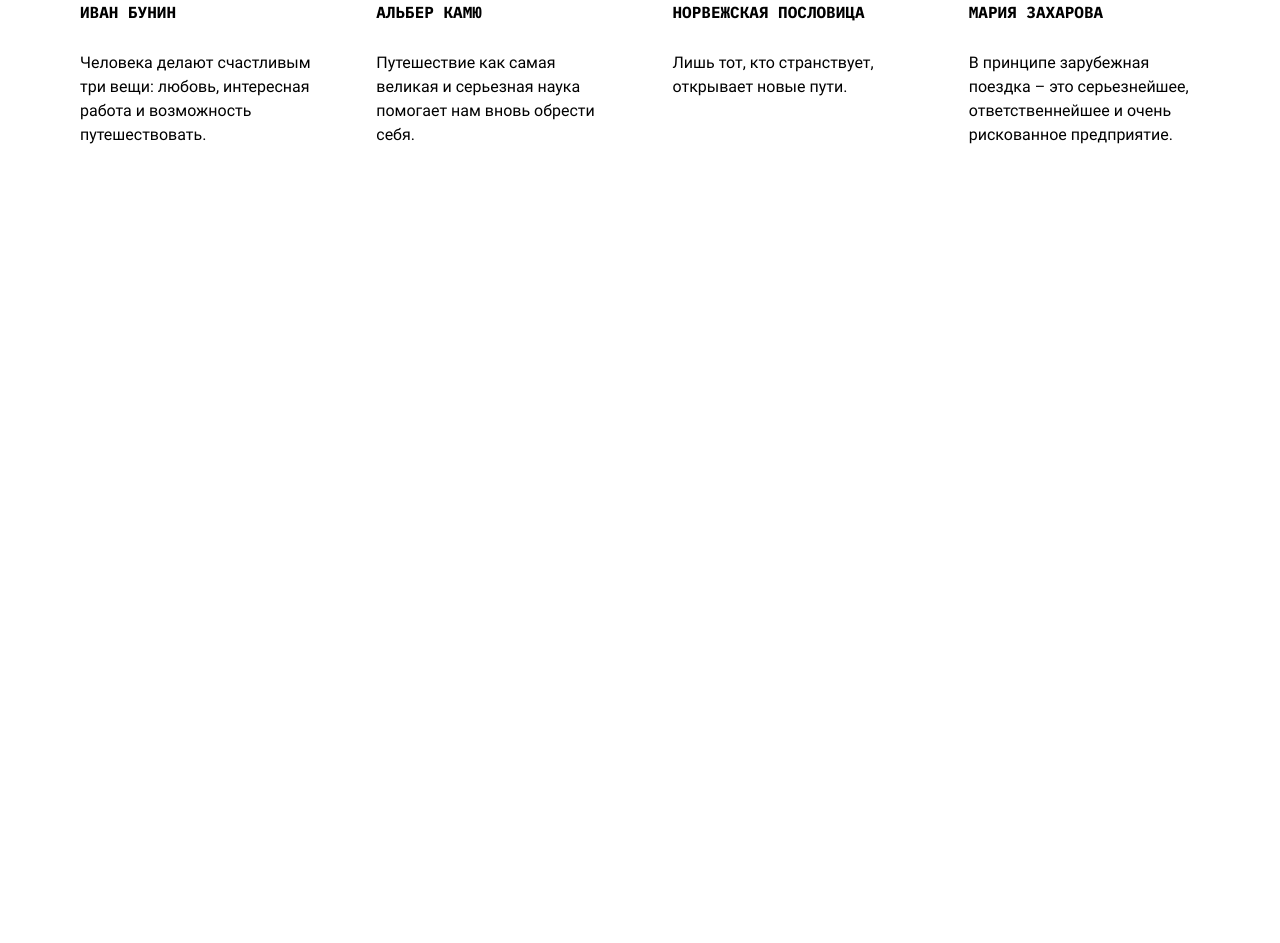
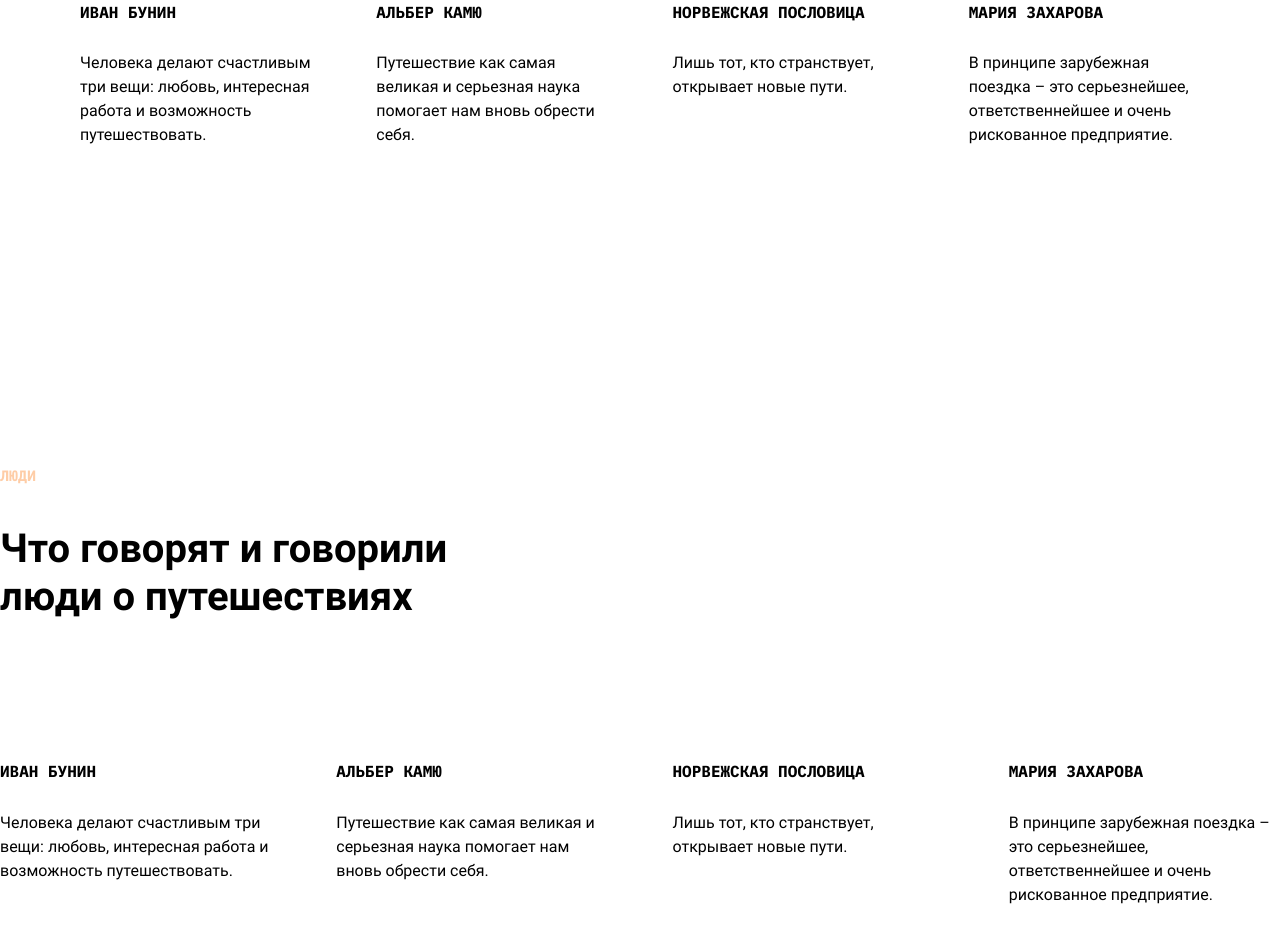
Before and after one commit to Antonov2504/kuda-poedu, a plain HTML site: page index.html in a window 1280 px wide. Shown: the part 1243-2186 px from the top of the page. Before the commit the page ends 1550 px from the top, so only its background shows below. Drawn offline with Linux system fonts and the light colour scheme.

Commit message:
edit section video

```diff
--- a/index.html
+++ b/index.html
@@ -51,6 +51,30 @@
       </div>
     </section>
     <!-- End Section People -->
+    <!-- Section Video -->
+    <section class="section video">
+        <h2 class="section__name">Люди</h2>
+        <p class="section__title">Что говорят и говорили люди о путешествиях</p>
+        <ul class="table">
+          <li class="table__cell">
+            <h3 class="table__heading">Иван Бунин</h3>
+            <p class="table__text">Человека делают счастливым три вещи: любовь, интересная работа и возможность путешествовать.</p>
+          </li>
+          <li class="table__cell">
+            <h3 class="table__heading">Альбер Камю</h3>
+            <p class="table__text">Путешествие как самая великая и серьезная наука помогает нам вновь обрести себя.</p>
+          </li>
+          <li class="table__cell">
+            <h3 class="table__heading">Норвежская пословица</h3>
+            <p class="table__text">Лишь тот, кто странствует, открывает новые пути.</p>
+          </li>
+          <li class="table__cell">
+            <h3 class="table__heading">Мария Захарова</h3>
+            <p class="table__text">В принципе зарубежная поездка – это серьезнейшее, ответственнейшее и очень рискованное предприятие.</p>
+          </li>
+        </ul>
+    </section>
+    <!-- End Section Video -->
   </main>
 </body>
 
```
